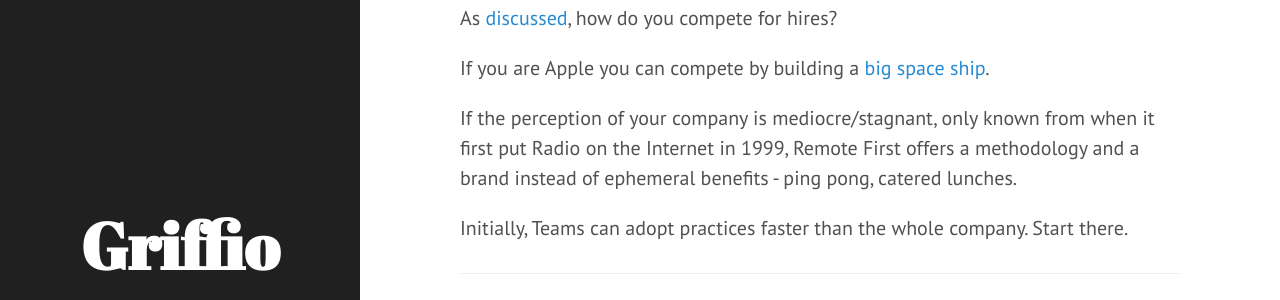
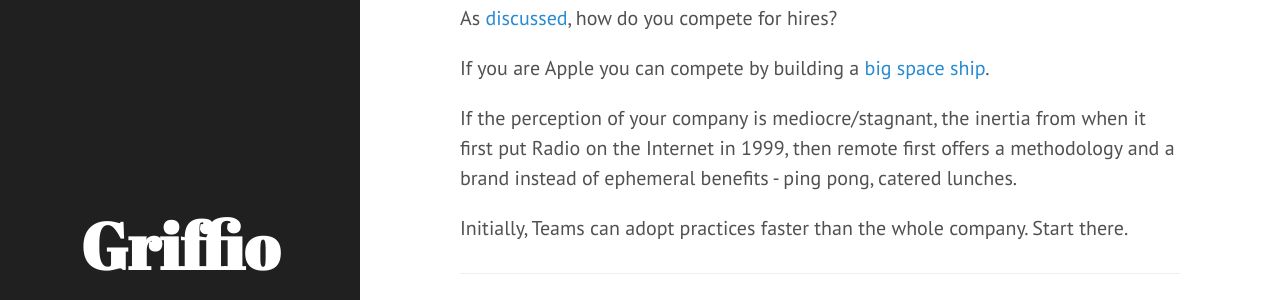
Before and after one commit to griffio/griffio.github.io, a Jekyll site: the page built from _posts/2015-06-12-Remote-First.md, in a window 1280 px wide and 900 px high, scrolled down 1995 px. Shown: the part 155-455 px from the top of the window. Built offline with Jekyll 4.4.1, drawn with Linux system fonts in a browser that asks for light colours; nearby versions of some CDN libraries.

Commit message:
Update 2015-06-12-Remote-First.md

```diff
--- a/_posts/2015-06-12-Remote-First.md
+++ b/_posts/2015-06-12-Remote-First.md
@@ -66,7 +66,7 @@
 
 If you are Apple you can compete by building a [big space ship](http://www.cupertino.org/index.aspx?page=1107).
 
-If the perception of your company is mediocre/stagnant, only known from when it first put Radio on the Internet in 1999, Remote First offers a methodology and a brand instead of ephemeral benefits - ping pong, catered lunches.
+If the perception of your company is mediocre/stagnant, the inertia from when it first put Radio on the Internet in 1999, then remote first offers a methodology and a brand instead of ephemeral benefits - ping pong, catered lunches.
 
 Initially, Teams can adopt practices faster than the whole company. Start there.
 
```
